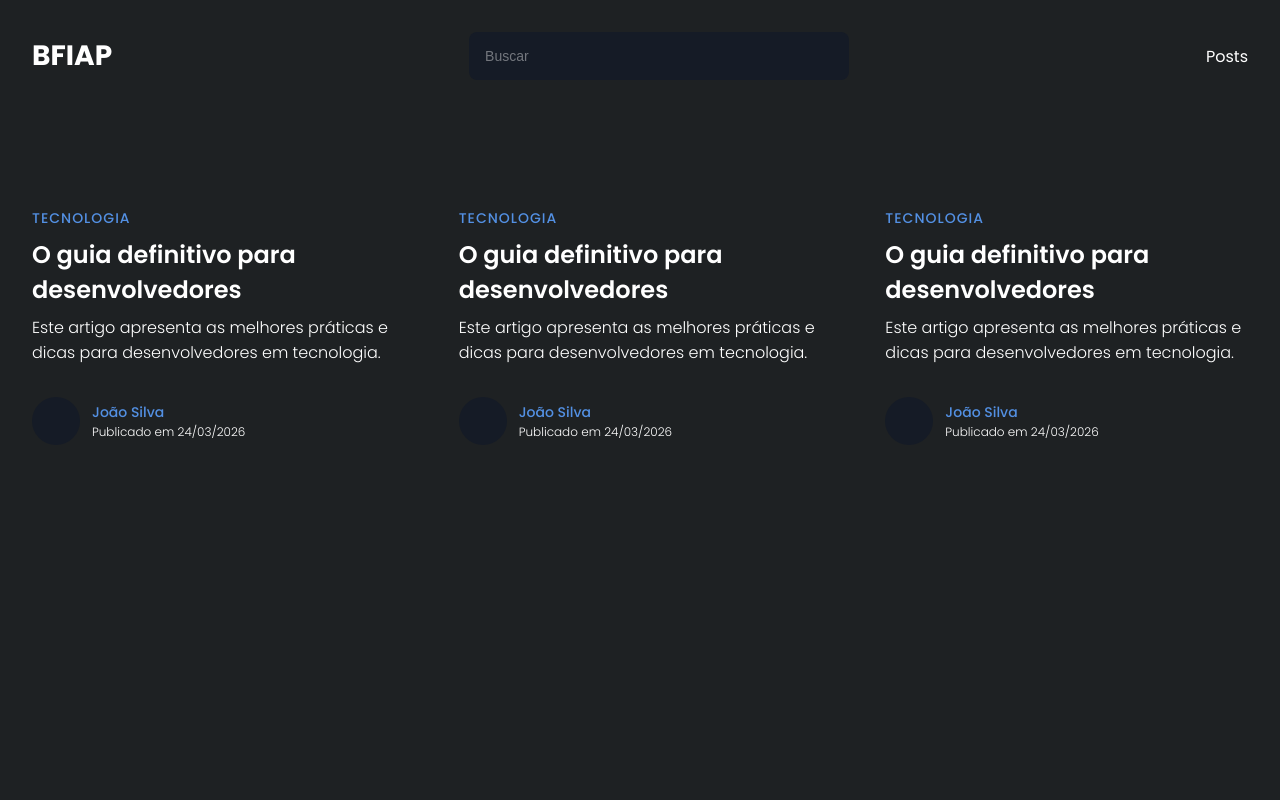
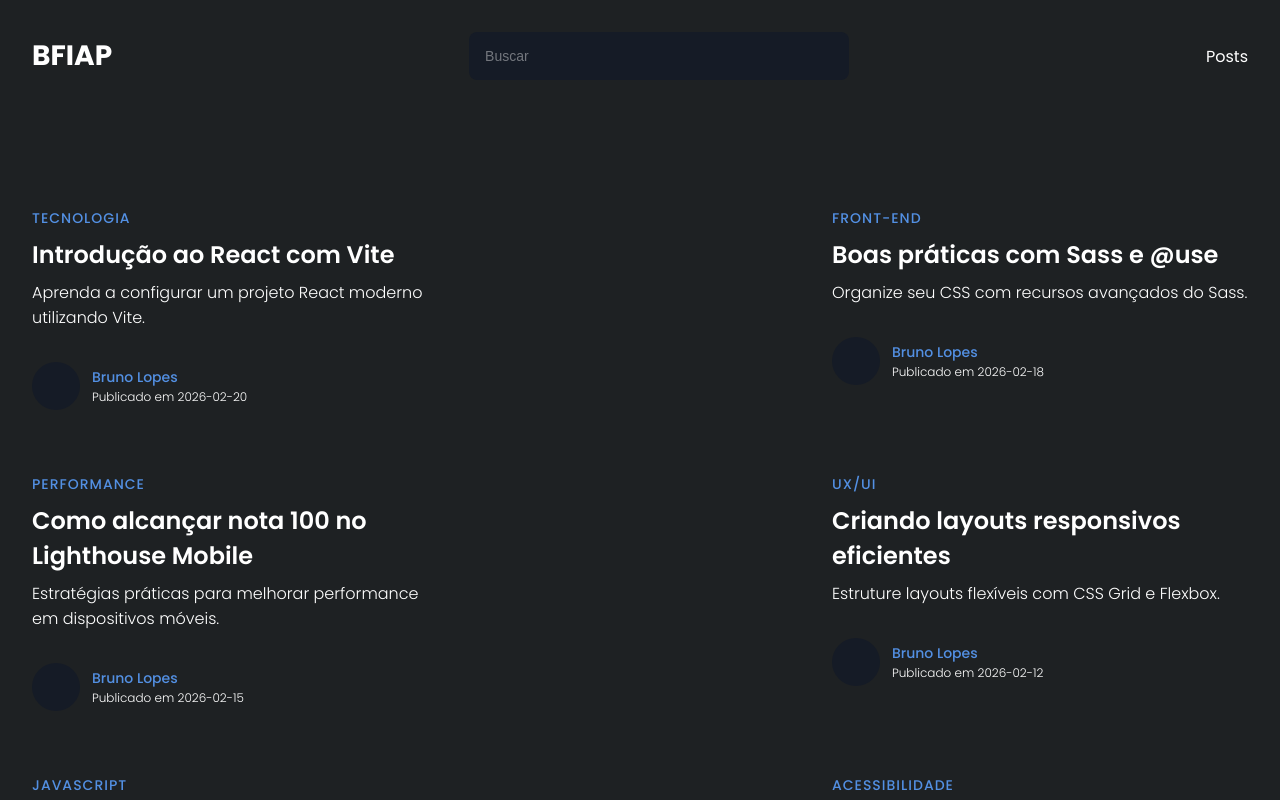
Before and after one commit to bl-comunicacao/blog-fiap-3-fase, a React (Vite) app: page /article/1 in a window 1280 px wide. Shown: the top 800 px of the page. Built offline with nearby package versions, Linux system fonts and the light colour scheme; data requests are answered from the project's data file.

Commit message:
Installation react-router-dom in the project.

```diff
--- /dev/null
+++ b/db.json
@@ -0,0 +1,58 @@
+{
+  "posts": [
+    {
+      "id": 1,
+      "category": "Tecnologia",
+      "title": "Introdução ao React com Vite",
+      "resume": "Aprenda a configurar um projeto React moderno utilizando Vite.",
+      "description": "Neste artigo abordamos a criação de um projeto React com Vite, configuração inicial, estrutura de pastas, boas práticas e otimizações para performance.",
+      "author": "Bruno Lopes",
+      "date": "2026-02-20"
+    },
+    {
+      "id": 2,
+      "category": "Front-end",
+      "title": "Boas práticas com Sass e @use",
+      "resume": "Organize seu CSS com recursos avançados do Sass.",
+      "description": "Exploramos como utilizar @use, @forward, mixins e maps para criar uma arquitetura escalável e organizada em projetos front-end.",
+      "author": "Bruno Lopes",
+      "date": "2026-02-18"
+    },
+    {
+      "id": 3,
+      "category": "Performance",
+      "title": "Como alcançar nota 100 no Lighthouse Mobile",
+      "resume": "Estratégias práticas para melhorar performance em dispositivos móveis.",
+      "description": "Abordamos otimização de imagens, lazy loading, redução de JavaScript, uso adequado de fontes e técnicas para melhorar métricas como LCP, CLS e FID.",
+      "author": "Bruno Lopes",
+      "date": "2026-02-15"
+    },
+    {
+      "id": 4,
+      "category": "UX/UI",
+      "title": "Criando layouts responsivos eficientes",
+      "resume": "Estruture layouts flexíveis com CSS Grid e Flexbox.",
+      "description": "Veja como combinar CSS Grid e Flexbox para construir layouts modernos, responsivos e acessíveis, mantendo consistência visual e semântica.",
+      "author": "Bruno Lopes",
+      "date": "2026-02-12"
+    },
+    {
+      "id": 5,
+      "category": "JavaScript",
+      "title": "Manipulação dinâmica de formulários",
+      "resume": "Validação e formatação em tempo real com JavaScript.",
+      "description": "Implementação de máscaras, validação de campos, controle de estados e integração com APIs para tornar formulários mais interativos e seguros.",
+      "author": "Bruno Lopes",
+      "date": "2026-02-10"
+    },
+    {
+      "id": 6,
+      "category": "Acessibilidade",
+      "title": "Melhorando a acessibilidade em aplicações web",
+      "resume": "Práticas essenciais para tornar seu site mais inclusivo.",
+      "description": "Entenda como aplicar atributos ARIA, melhorar contraste, navegação por teclado e estrutura semântica para atender às diretrizes de acessibilidade.",
+      "author": "Bruno Lopes",
+      "date": "2026-02-08"
+    }
+  ]
+}
--- a/package.json
+++ b/package.json
@@ -10,6 +10,7 @@
     "preview": "vite preview"
   },
   "dependencies": {
+    "axios": "^1.13.6",
     "react": "^19.2.0",
     "react-dom": "^19.2.0",
     "sass": "^1.97.3",
--- a/src/App.jsx
+++ b/src/App.jsx
@@ -1,11 +1,11 @@
-import Article from "./components/Article"
 import Header from "./components/Header"
+import Main from "./pages/Main"
 
 function App() {
   return (
     <>
       <Header />
-      <Article />
+      <Main />
     </>
   )
 }
--- a/src/components/Post/index.jsx
+++ b/src/components/Post/index.jsx
@@ -1,23 +1,18 @@
 import { PostContainer } from "./styles"
 
-const Post = () => {
+const Post = (props) => {
   return (
     <PostContainer>
-      <img src="" alt="" />
-      <span>Tecnologia</span>
-      <h3>O guia definitivo para desenvolvedores</h3>
-      <p>
-        Este artigo apresenta as melhores práticas e dicas para desenvolvedores
-        em tecnologia.
-      </p>
+      {/* <img src="" alt="" /> */}
+      <span>{props.category}</span>
+      <h3>{props.title}</h3>
+      <p>{props.resume}</p>
 
       <div>
-        <div className="profile">
-          <img src="" alt="" />
-        </div>
+        <div className="profile">{/* <img src="" alt="" /> */}</div>
         <div>
-          <h6>João Silva</h6>
-          <p>Publicado em 24/03/2026</p>
+          <h6>{props.author}</h6>
+          <p>Publicado em {props.date}</p>
         </div>
       </div>
     </PostContainer>
--- a/src/components/Post/styles.js
+++ b/src/components/Post/styles.js
@@ -1,6 +1,9 @@
 import styled from "styled-components"
 
 export const PostContainer = styled.div`
+  width: 100%;
+  max-width: 41.6rem;
+
   span {
     font-size: 1.4rem;
     font-weight: 500;
--- /dev/null
+++ b/src/pages/Main/index.jsx
@@ -0,0 +1,36 @@
+import { Container, Items } from "./styles"
+
+import api from "../../services/api"
+import Post from "../../components/Post"
+import { useState, useEffect } from "react"
+
+const Main = () => {
+  const [posts, setPosts] = useState([])
+
+  useEffect(() => {
+    api.get("/posts").then((response) => {
+      setPosts(response.data)
+    })
+  }, [])
+
+  return (
+    <>
+      <Container>
+        <Items>
+          {posts.map((post) => (
+            <Post
+              key={post.id}
+              category={post.category}
+              title={post.title}
+              resume={post.resume}
+              author={post.author}
+              date={post.date}
+            />
+          ))}
+        </Items>
+      </Container>
+    </>
+  )
+}
+
+export default Main
--- /dev/null
+++ b/src/pages/Main/styles.js
@@ -0,0 +1,16 @@
+import styled from "styled-components"
+
+export const Container = styled.div`
+  width: 100%;
+  max-width: 144rem;
+  margin: 0 auto;
+  padding-left: 3.2rem;
+  padding-right: 3.2rem;
+`
+
+export const Items = styled.div`
+  display: flex;
+  justify-content: space-between;
+  flex-wrap: wrap;
+  gap: 6.4rem;
+`
--- /dev/null
+++ b/src/services/api.jsx
@@ -0,0 +1,7 @@
+import axios from "axios"
+
+const api = axios.create({
+  baseURL: "http://localhost:4000/",
+})
+
+export default api
```
Also changed, not shown: 2 other files (tests, documents, lock files or other folders).
